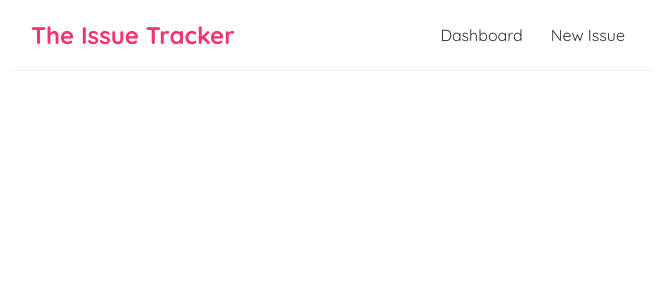
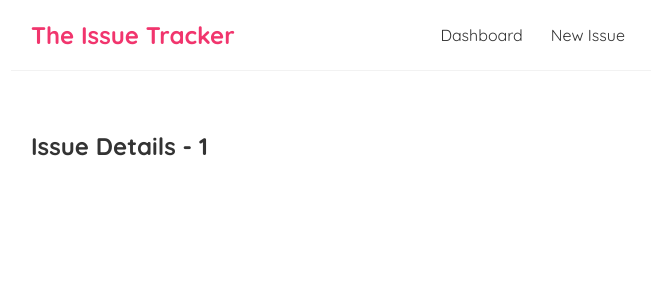
Before and after one commit to AimanFred/bug-tracker, a React (Create React App) app: page /issues/1 in a window 1280 px wide. Shown: the top 300 px of the page, without its empty margins (309-965 px from the left). Built offline with nearby package versions, Linux system fonts and the light colour scheme.

Commit message:
add IssueDetails page and pass route parameter

```diff
--- a/src/App.js
+++ b/src/App.js
@@ -1,6 +1,7 @@
 import Navbar from './Navbar';
 import Dashboard from './Dashboard';
 import Create from './Create';
+import IssueDetails from './IssueDetails';
 import { BrowserRouter as Router, Route, Switch } from 'react-router-dom';
 
 function App() {
@@ -16,6 +17,9 @@ function App() {
             <Route path="/create">
               <Create />
             </Route>
+            <Route path="/issues/:id">
+              <IssueDetails />
+            </Route>
           </Switch>
         </div>
       </div>
--- /dev/null
+++ b/src/IssueDetails.js
@@ -0,0 +1,13 @@
+import { useParams } from "react-router-dom";
+
+const IssueDetails = () => {
+  const { id } = useParams();
+
+  return (
+    <div className="issue-details">
+      <h2>Issue Details - { id }</h2>
+    </div>
+   );
+}
+
+export default IssueDetails;
--- a/src/IssueList.js
+++ b/src/IssueList.js
@@ -1,3 +1,5 @@
+import { Link } from "react-router-dom";
+
 const IssueList = ({title, issues}) => {
 
   return (
@@ -5,9 +7,11 @@ const IssueList = ({title, issues}) => {
       <h1>{ title }</h1>
       { issues.map((issue) => (
         <div className="issue-preview" key={issue.id}>
-          <h2>{ issue.title }</h2>
-          <h4>{ issue.body }</h4>
-          <p>Issued by { issue.author }</p>
+          <Link to={`/issues/${ issue.id }`}>
+            <h2>{ issue.title }</h2>
+            <h4>{ issue.body }</h4>
+            <p>Issued by { issue.author }</p>
+          </Link>
         </div>
       )) }
     </div>
--- a/src/index.css
+++ b/src/index.css
@@ -46,3 +46,6 @@
   color: #f1356d;
   margin-bottom: 8px;
 }
+.issue-preview a {
+  text-decoration: none;
+}
```
